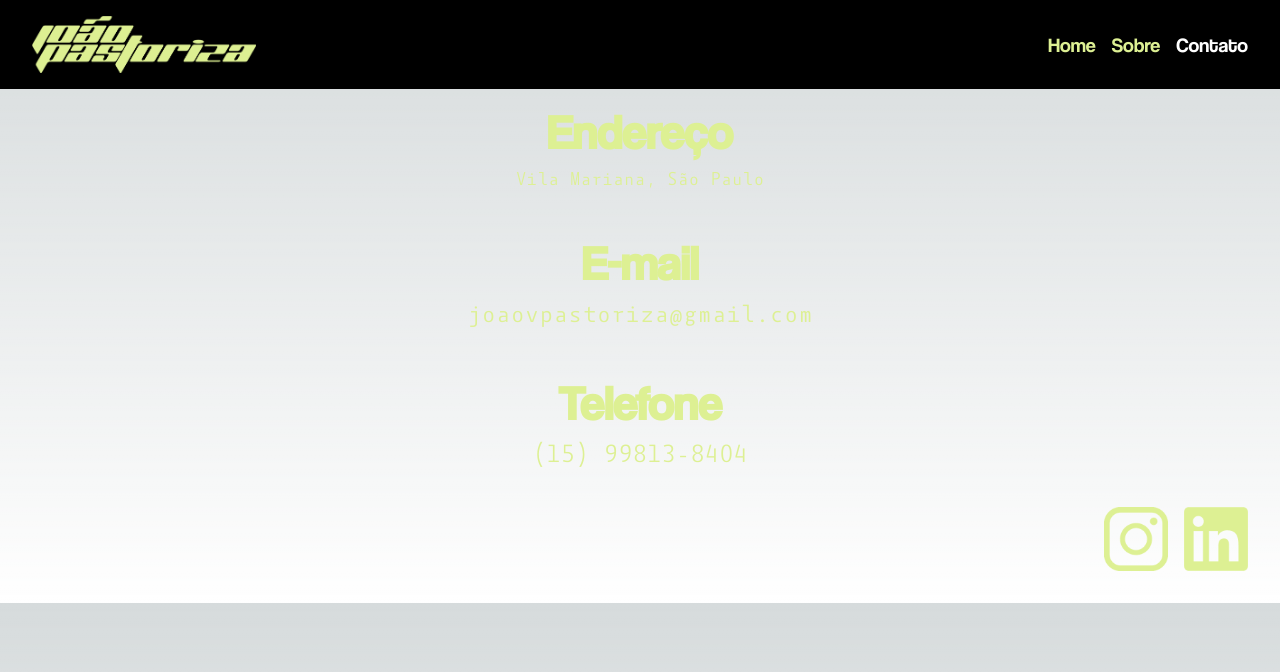
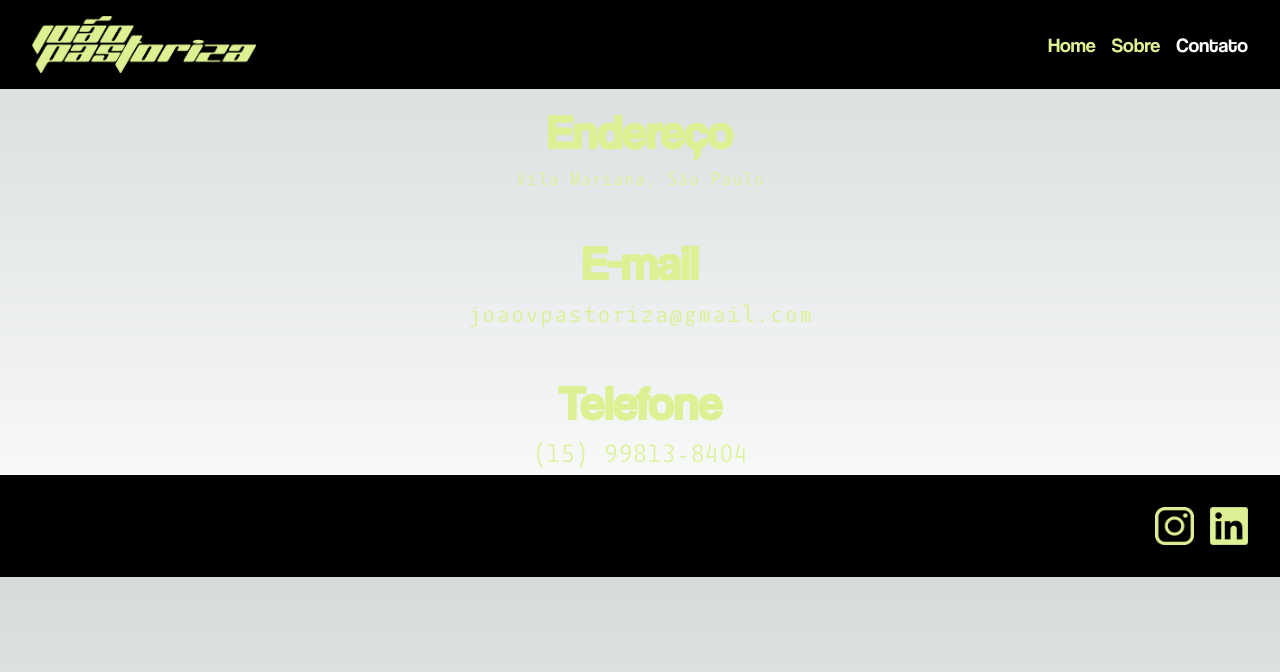
Before and after one commit to guta307/JoaoPortfolio, a Next.js app: page /pages/contact in a window 1280 px wide. Shown: the top 672 px of the page. Built offline with nearby package versions, Linux system fonts and the light colour scheme.

Commit message:
feat - added black background to footer

```diff
--- a/src/app/components/footer/footer.tsx
+++ b/src/app/components/footer/footer.tsx
@@ -11,7 +11,7 @@ type FooterProps = {
 const Footer = ({ className = "" }: FooterProps) => {
   return (
     <footer
-      className={`flex justify-end items-center w-full pt-8 pb-8 ${className}`}
+      className={`flex bg-black justify-end items-center w-full pt-8 pb-8 ${className}`}
     >
       <ul className="flex gap-4 footer text-xl text-primary pr-8">
         <li>
@@ -22,7 +22,7 @@ const Footer = ({ className = "" }: FooterProps) => {
             <Image
               src={IgIcon}
               alt={"Imagem do instagram para redirecionar a página oficial"}
-              className=" desktop:w-[5vw]  tablet:w-[5vw] mobile:w-[10vw]"
+              className=" desktop:w-[3vw]  tablet:w-[3vw] mobile:w-[10vw]"
             />
           </Link>
         </li>
@@ -34,7 +34,7 @@ const Footer = ({ className = "" }: FooterProps) => {
             <Image
               src={LinkedinIcon}
               alt={"Imagem do linkedin para redirecionar a página oficial"}
-              className=" desktop:w-[5vw] tablet:w-[5vw] mobile:w-[10vw]"
+              className=" desktop:w-[3vw] tablet:w-[3vw] mobile:w-[10vw]"
             />
           </Link>
         </li>
```
